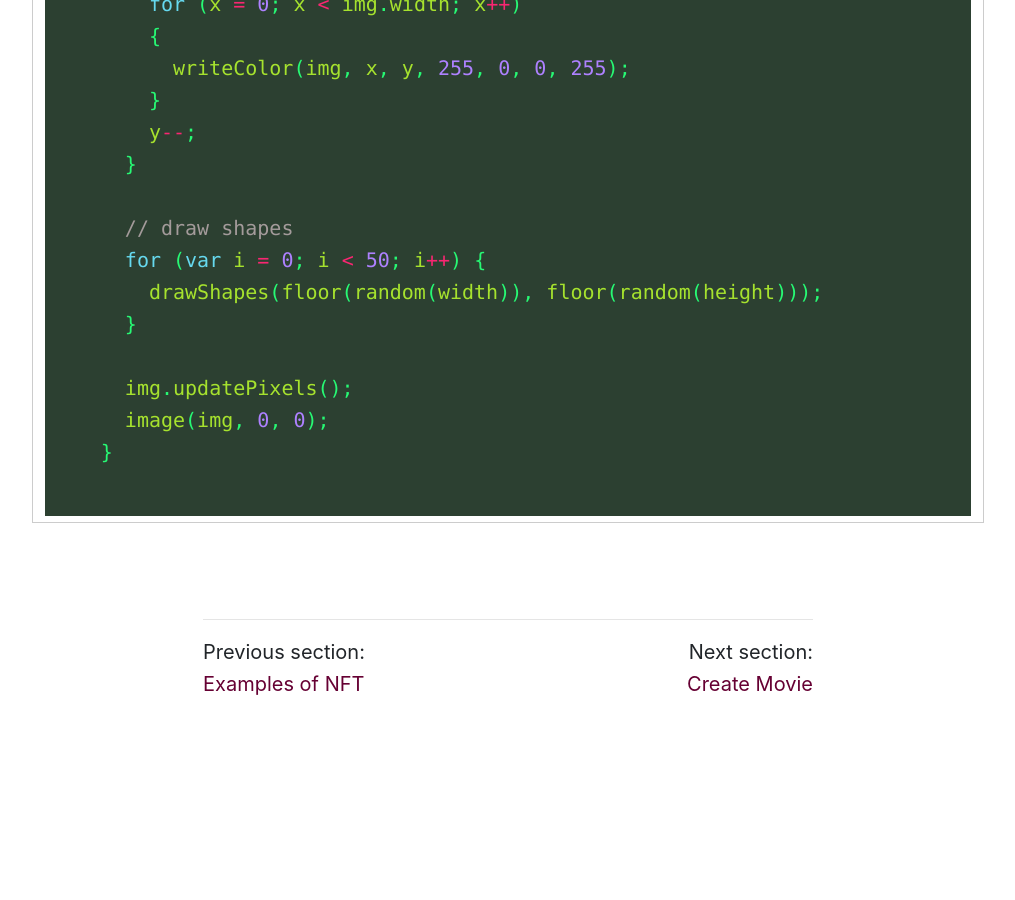
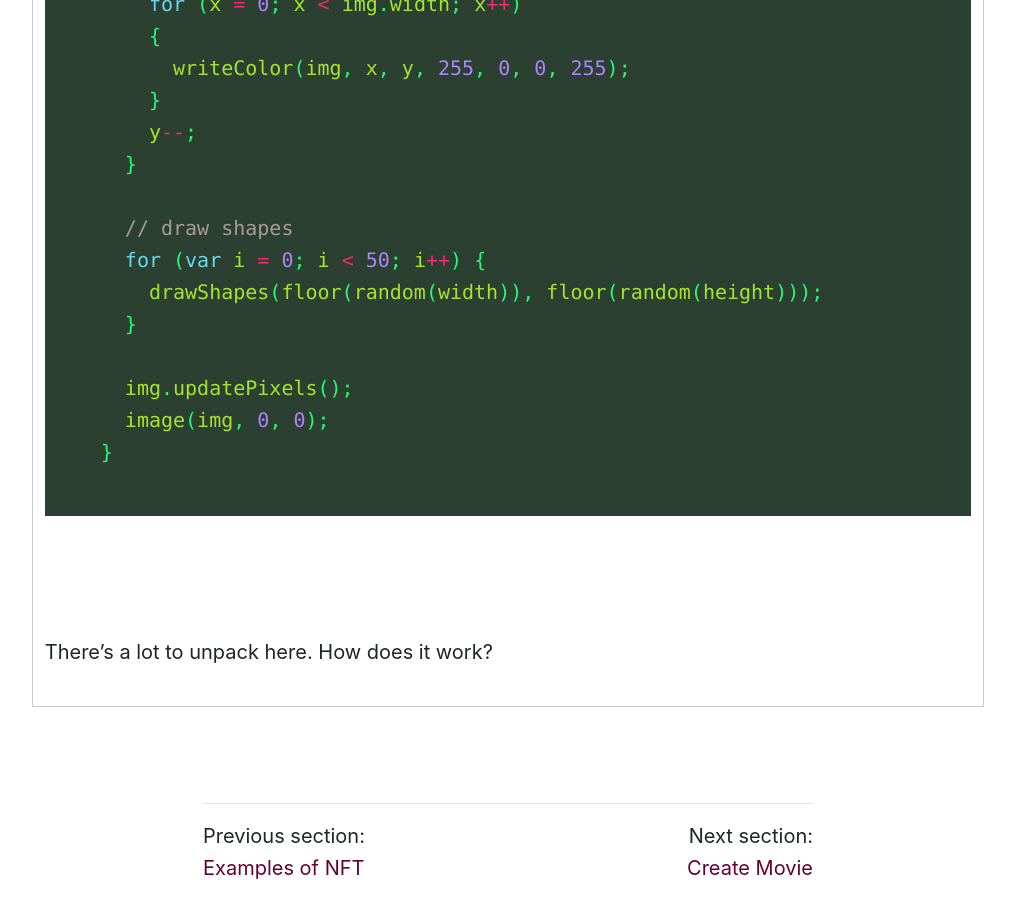
Before and after one commit to Montana-Media-Arts/220-creative-coding2-Spring2021, a Jekyll site: the page built from modules/week-14/_posts/2001-01-03-create-image.md, in a window 1280 px wide and 900 px high, scrolled down 2785 px. Shown: the whole window, without its empty margins (132-1147 px from the left). Built offline with Jekyll 4.4.1, drawn with Linux system fonts in a browser that asks for light colours; nearby versions of some CDN libraries; a script that is not in the unit is left out; comment, search, counter and statistics services are not loaded; before the commit the page ends 3501 px from its top, so only the background shows below that.

Commit message:
Update 2001-01-03-create-image.md

````diff
--- a/modules/week-14/_posts/2001-01-03-create-image.md
+++ b/modules/week-14/_posts/2001-01-03-create-image.md
@@ -102,13 +102,15 @@ function setup() {
 }
 ```
 
+There's a lot to unpack here.  How does it work?
+
 </div>
 </div>
 <div id="createcolor" class="tabcontent">
 <div class="tabhtml" markdown="1">
 
 
-There's a lot to unpack here.  How does it work?  First, we use the **createImage** function to create a functional image that we can add the colors and the alpha value to each individual pixel.
+First, we use the **createImage** function to create a functional image that we can add the colors and the alpha value to each individual pixel.
 
 ```js
 // helper for writing color to array
````
